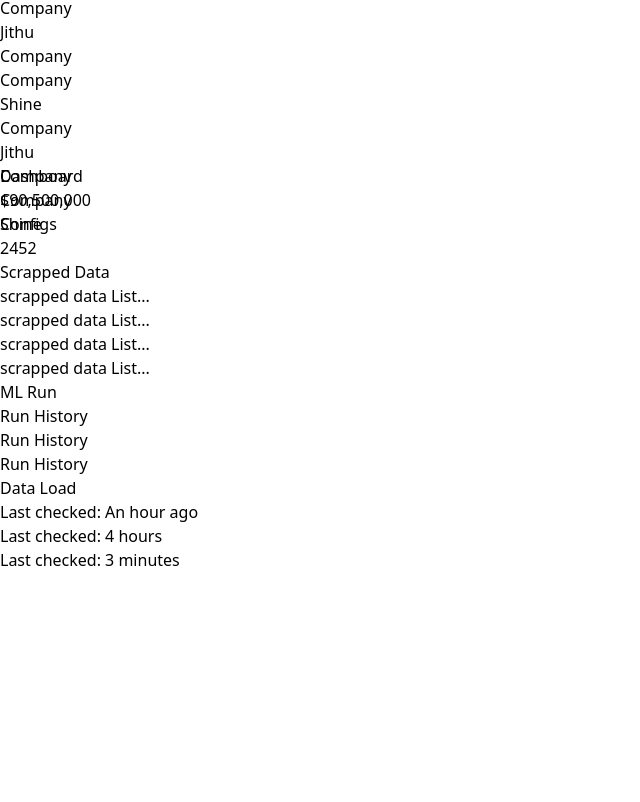
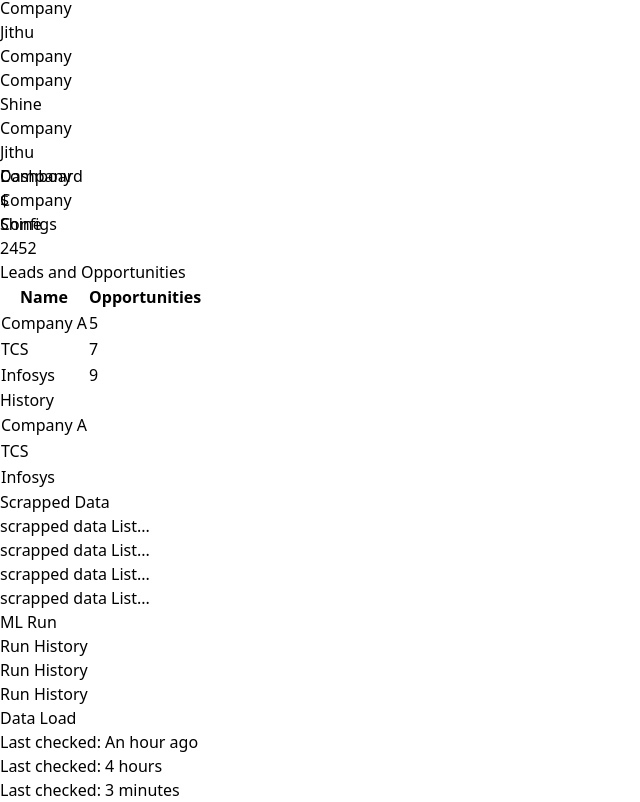
Before and after one commit to Mr-Zee/vite, a React (Vite) app: page /home in a window 1280 px wide. Shown: the part 1788-2590 px from the top of the page, without its empty margins (0-640 px from the left). Before the commit the page ends 2360 px from the top, so only its background shows below. Built offline with nearby package versions, Linux system fonts and the light colour scheme.

Commit message:
home layout

```diff
--- a/src/contents/Home/Home.jsx
+++ b/src/contents/Home/Home.jsx
@@ -1,77 +1,27 @@
-// import React from "react";
-// import RightSection from "./RightSection";
+import React from "react";
 import LeftTable from "./LeftTable";
-// import LO from "../../../leadsandopp.json";
+import LO from "../../../leadsandopp.json";
 
 const Home = () => {
   return (
-    // <div className="flex flex-col items-center justify-center h-screen bg-yellow-100">
-    //   {/* <h1 className="text-3xl font-bold mb-8">Opportunity Hunter</h1> */}
-    //   <div className="flex w-full max-w-7xl p-8 space-x-8 bg-white rounded-lg shadow-lg">
-    //     <div className="w-1/3">
-    //       <div className="flex flex-col space-y-4">
-    //         <LeftTable />
-    //       </div>
-    //     </div>
-    //     <div className="w-2/3 flex flex-col justify-center space-y-8">
-    //       <div
-    //         className={` h-30  overflow-hidden mx-2 flex items-center justify-center`}
-    //       >
-    //         <div className="px-6 py-4 ">
-    //           <div className="flex items-center justify-center ">
-    //             <div className="text-4xl font-bold">Opportunity Hunter</div>
-    //           </div>
-    //         </div>
-    //       </div>
-    //       <div className="bg-white p-6 rounded-lg shadow-md hover:shadow-yellow-200">
-    //         <h2 className="text-xl font-bold bg-yellow-300 text-center p-2 rounded-xl">
-    //           Leads and Opportunities
-    //         </h2>
-    //         <table className="w-full">
-    //           <thead>
-    //             <tr>
-    //               <th>Name</th>
-    //               <th>Opportunities</th>
-    //             </tr>
-    //           </thead>
-    //           <tbody>
-    //             {LO.leadsAndOpportunities.map((item, index) => (
-    //               <tr key={index}>
-    //                 <td className="text-center">{item.company}</td>
-    //                 <td className="text-center">{item.opportunities}</td>
-    //               </tr>
-    //             ))}
-    //           </tbody>
-    //         </table>
-    //       </div>
-
-    //       <div className="bg-white p-6 rounded-lg shadow-md hover:shadow-yellow-200">
-    //         <h2 className="text-xl font-bold mb-4 bg-yellow-300 text-center p-2 rounded-xl">
-    //           History
-    //         </h2>
-    //         <p className="text-gray-500">login time ..</p>
-    //         <p className="text-gray-500">logout time ..</p>
-    //       </div>
-    //     </div>
-    //     <div className="w-full md:w-1/3 flex flex-col space-y-8">
-    //       <RightSection />
-    //     </div>
-    //   </div>
-    // </div>
     <div className="h-screen flex flex-col bg-gradient-to-r from-gray-200 to-gray-300">
       <div className="flex flex-wrap p-4 h-full">
+        {/* Left Section */}
         <div className="w-full lg:w-1/5 p-4 h-full">
           <LeftTable />
         </div>
-        <div className="w-full lg:w-3/5 p-4 h-full flex">
-          <div className="lg:w-1/2 pr-3">
-            <div className="bg-white/50  rounded-lg shadow-md p-4">
+
+        {/* Middle Section */}
+        <div className="w-full lg:w-3/5 p-4 h-full flex flex-col">
+          <div className="lg:flex lg:flex-row lg:justify-between">
+            {/* Dashboard */}
+            <div className="lg:w-1/2 pr-3 mb-4 lg:mb-0">
+              <div className="bg-white/50 rounded-lg shadow-md p-4">
                 <h3 className="font-medium text-black mb-2">Dashboard</h3>
-              <p className="text-xl font-semibold text-indigo-500">
-                $90,500,000
-              </p>
+                <p className="text-xl font-semibold text-indigo-500">$</p>
               </div>
             </div>
+            {/* Configs */}
             <div className="lg:w-1/2">
               <div className="bg-white/50 rounded-lg shadow-md p-4">
                 <h3 className="font-medium text-black mb-2">Configs</h3>
@@ -79,32 +29,72 @@
               </div>
             </div>
           </div>
+
+          {/* Leads and Opportunities */}
+          <div className="bg-white/60 p-6 rounded-lg shadow-md mt-4">
+            <h2 className="text-xl font-bold bg-gray-300/80 text-center p-2 rounded-xl">Leads and Opportunities</h2>
+            <table className="w-full">
+              <thead>
+                <tr>
+                  <th>Name</th>
+                  <th>Opportunities</th>
+                </tr>
+              </thead>
+              <tbody>
+                {LO.leadsAndOpportunities.map((item, index) => (
+                  <tr key={index}>
+                    <td className="text-center">{item.company}</td>
+                    <td className="text-center">{item.opportunities}</td>
+                  </tr>
+                ))}
+              </tbody>
+            </table>
+          </div>
+
+          {/* History  */}
+          <div className="bg-white/60 p-6 rounded-lg shadow-md mt-4">
+            <h2 className="text-xl font-bold bg-gray-300/80 text-center p-2 rounded-xl">History</h2>
+            <table className="w-full">
+              <tbody className="mt-3">
+                {LO.leadsAndOpportunities.map((item, index) => (
+                  <tr key={index}>
+                    <td >{item.company}</td>
+                  </tr>
+                ))}
+              </tbody>
+            </table>
+          </div>
+        </div>
+
+        {/* Right Section */}
         <div className="w-full lg:w-1/5 p-4 h-full">
-          <div className="bg-white/70 rounded-lg  p-4">
+          {/* Scrapped Data */}
+          <div className="bg-white/70 rounded-lg p-4">
             <div className="container flex justify-center bg-blue-300/50 py-2 rounded-lg">
-              <h2 className="font-medium text-black ">Scrapped Data</h2>
+              <h2 className="font-medium text-black">Scrapped Data</h2>
             </div>
             <p className="text-gray-400 pt-3">scrapped data List...</p>
-            <p className="text-gray-400 ">scrapped data List...</p>
-            <p className="text-gray-400 ">scrapped data List...</p>
-            <p className="text-gray-400 ">scrapped data List...</p>
+            <p className="text-gray-400">scrapped data List...</p>
+            <p className="text-gray-400">scrapped data List...</p>
+            <p className="text-gray-400">scrapped data List...</p>
           </div>
-          <div className="bg-white/70 rounded-lg  p-4 mt-4">
+          {/* ML Run */}
+          <div className="bg-white/70 rounded-lg p-4 mt-4">
             <div className="container flex justify-center bg-green-300/50 py-2 rounded-lg">
               <h2 className="font-medium text-black">ML Run</h2>
             </div>
             <p className="text-gray-400 pt-2">Run History</p>
-            <p className="text-gray-400 ">Run History</p>
-            <p className="text-gray-400 ">Run History</p>
-
+            <p className="text-gray-400">Run History</p>
+            <p className="text-gray-400">Run History</p>
           </div>
-          <div className="bg-white/70 rounded-lg  mt-4  p-4">
+          {/* Data Load */}
+          <div className="bg-white/70 rounded-lg p-4 mt-4">
             <div className="container flex justify-center rounded-lg bg-red-300/50 py-2">
               <h2 className="font-medium text-black">Data Load</h2>
             </div>
-            <p className=" text-gray-400 pt-3">Last checked: An hour ago</p>
-            <p className=" text-gray-400 ">Last checked: 4 hours</p>
-            <p className=" text-gray-400 ">Last checked: 3 minutes</p>
+            <p className="text-gray-400 pt-3">Last checked: An hour ago</p>
+            <p className="text-gray-400">Last checked: 4 hours</p>
+            <p className="text-gray-400">Last checked: 3 minutes</p>
           </div>
         </div>
       </div>
```
Lines whose indentation alone changed are shown as unchanged.
